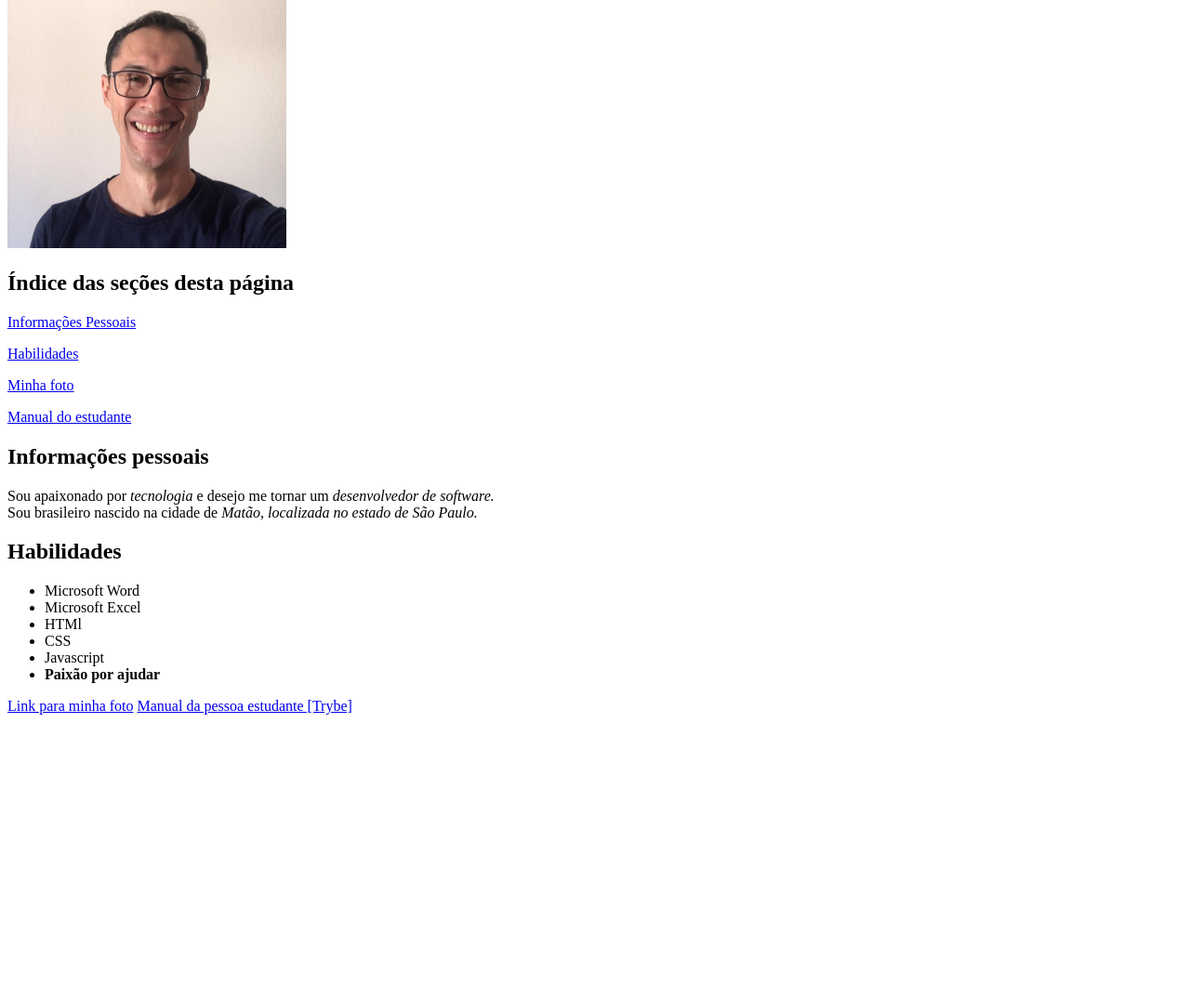
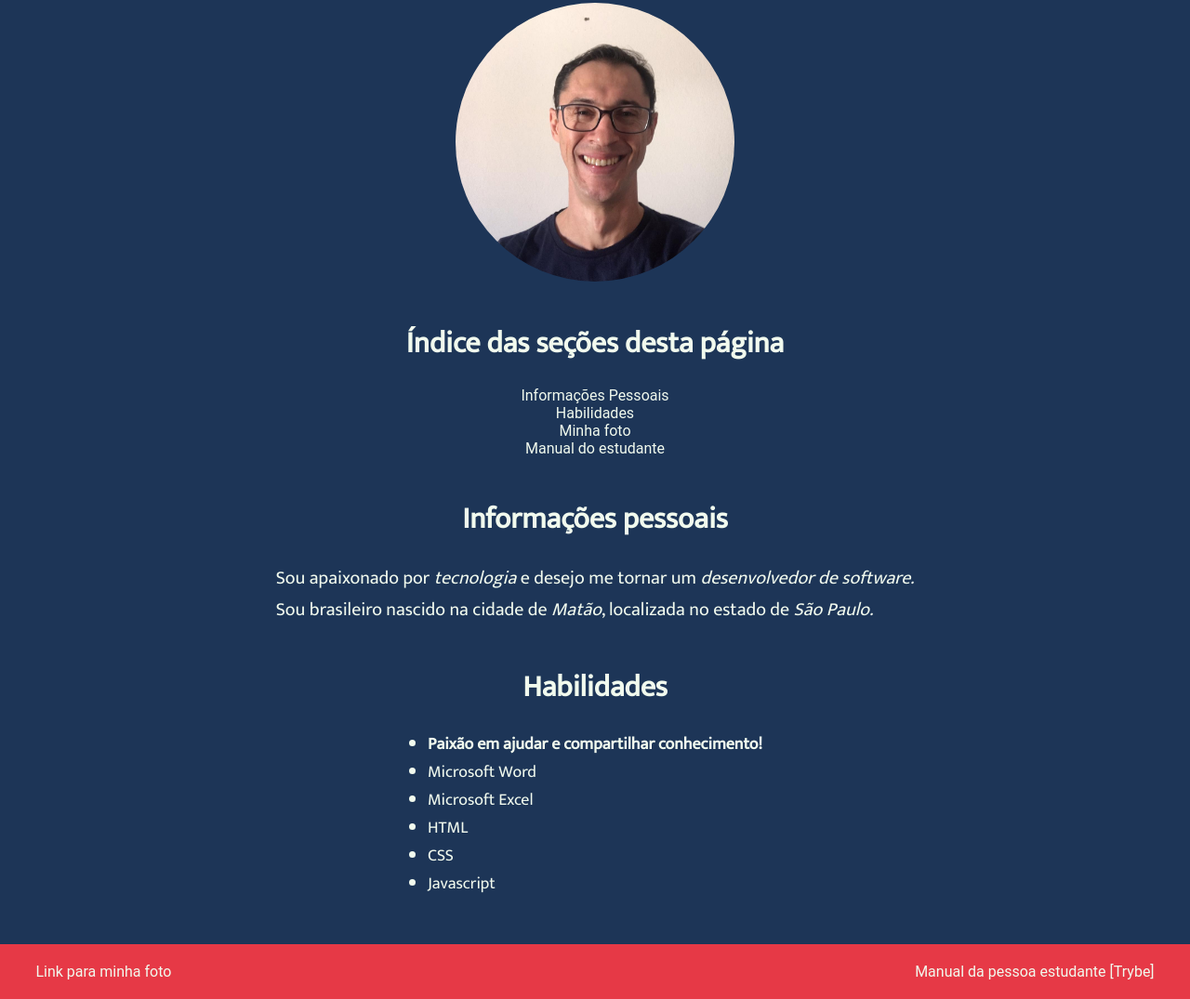
Before and after one commit to tiagaoalb/tiagaoalb.github.io, a plain HTML site: page index.html in a window 1280 px wide. Shown: the part 113-1188 px from the top of the page at 93% size. Before the commit the page ends 890 px from the top, so only its background shows below. Drawn offline with Linux system fonts and the light colour scheme; a web font is replaced by a local one.

Commit message:
made modifications on index

```diff
--- a/index.html
+++ b/index.html
@@ -3,6 +3,7 @@
   <head>
     <meta charset="UTF-8" />
     <meta name="viewport" content="width=device-width, initial-scale=1.0" />
+    <link rel="stylesheet" href="styles.css">
     <title>Tiago [Turma 8]</title>
   </head>
   <body>
@@ -11,31 +12,36 @@
     <img src="Tiago.jpg" alt="Foto minha" width="300px" />
 
     <h2>Índice das seções desta página</h2>
-    <p><a href="#personal-info">Informações Pessoais</a></p>
-    <p><a href="#skills">Habilidades</a></p>
-    <p><a href="#my_picture">Minha foto</a></p>
-    <p><a href="#student-manual">Manual do estudante</a></p>
+    <a href="#personal-info">Informações Pessoais</a>
+    <a href="#skills">Habilidades</a>
+    <a href="#my_picture">Minha foto</a>
+    <a href="#student-manual">Manual do estudante</a>
 
     <h2 id="personal-info">Informações pessoais</h2>
     <p>
       Sou apaixonado por <em>tecnologia</em> e desejo me tornar um <em>desenvolvedor de
       software.</em> <br />
-      Sou brasileiro nascido na cidade de <em>Matão, localizada no estado de São
+      Sou brasileiro nascido na cidade de <em>Matão</em>, localizada no estado de <em>São
       Paulo.</em>
     </p>
 
     <h2 id="skills">Habilidades</h2>
     <ul>
+      <li><strong>Paixão em ajudar e compartilhar conhecimento!</strong></li>
       <li>Microsoft Word</li>
       <li>Microsoft Excel</li>
-      <li>HTMl</li>
+      <li>HTML</li>
       <li>CSS</li>
       <li>Javascript</li>
-      <li><strong>Paixão por ajudar</strong></li>
     </ul>
 
-    <a id="my_picture" href="/Tiago.jpg" target="_blank">Link para minha foto</a>
-
-    <a id="student-manual" href="https://sites.google.com/betrybe.com/manualdoestudantebetrybecom/in%C3%ADcio" target="_blank">Manual da pessoa estudante [Trybe]</a>
+    <footer>
+      <a id="my_picture" href="/Tiago.jpg" target="_blank">
+        Link para minha foto
+      </a>
+      <a id="student-manual" href="https://sites.google.com/betrybe.com/manualdoestudantebetrybecom/in%C3%ADcio" target="_blank">
+        Manual da pessoa estudante [Trybe]
+      </a>
+    </footer>
   </body>
 </html>
```
